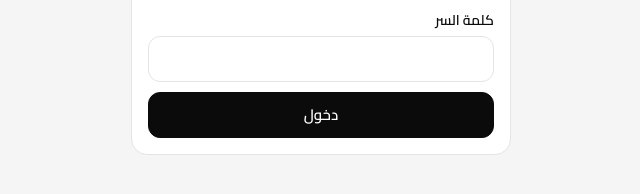
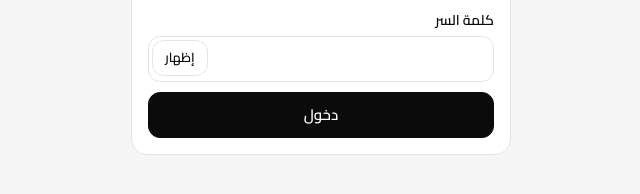
Before and after one commit to Abdelaziz-freelancer/p2-dashboard, a website: page index.html in a window 1280 px wide. Shown: the part 274-468 px from the top of the page, 319-959 px from the left. Drawn offline with Linux system fonts and the light colour scheme.

Commit message:
Add files via upload

```diff
--- a/api/admin.js
+++ b/api/admin.js
@@ -2,7 +2,7 @@
 const U = () => process.env.SUPABASE_URL;
 const SK = () => process.env.SUPABASE_SERVICE_ROLE_KEY;
 const AK = () => process.env.SUPABASE_ANON_KEY;
-const SH = () => ({ apikey: SK(), Authorization: 'Bearer ' + SK(), 'Content-Type': 'application/json' });
+const SH = () => ({ apikey: SK(), ...(SK().startsWith('sb_') ? {} : { Authorization: 'Bearer ' + SK() }), 'Content-Type': 'application/json' });
 const UUID = /^[0-9a-f]{8}-[0-9a-f]{4}-[0-9a-f]{4}-[0-9a-f]{4}-[0-9a-f]{12}$/i;
 
 async function rest(path, opt = {}) {
--- a/index.html
+++ b/index.html
@@ -22,6 +22,7 @@ main{max-width:900px;margin:auto;padding:16px}
 .btn.o{background:transparent;color:var(--fg);border-color:var(--line)}.btn.r{background:transparent;color:var(--red);border-color:var(--line)}.btn.s{min-height:36px;padding:6px 12px;font-size:13px}
 .btn:disabled{opacity:.5}
 input[type=text],input[type=email],input[type=password],input[type=date],input[type=time],input[type=number],input[type=tel],select{width:100%;border:1px solid var(--line);border-radius:12px;padding:10px 12px;background:var(--card);min-height:44px}
+input[type=password],input[type=email]{font-family:system-ui,Arial,sans-serif}
 label.f{display:block;margin:12px 0 4px;font-weight:600;font-size:14px}
 .row{display:flex;gap:10px;flex-wrap:wrap}.row>*{flex:1;min-width:130px}
 .tabs{position:fixed;bottom:0;inset-inline:0;background:var(--card);border-top:1px solid var(--line);display:flex;padding:6px 6px calc(6px + env(safe-area-inset-bottom));z-index:6}
@@ -63,8 +64,9 @@ const fdt=i=>new Date(i).toLocaleString("ar-EG",{timeZone:"Africa/Cairo",weekday
 const fd=i=>new Date(i).toLocaleDateString("ar-EG",{timeZone:"Africa/Cairo",weekday:"long",day:"numeric",month:"long"});
 const ft=i=>new Date(i).toLocaleTimeString("ar-EG",{timeZone:"Africa/Cairo",hour:"numeric",minute:"2-digit"});
 // ---- login ----
-function login(msg){app.innerHTML=`<div class="login card"><h2>لوحة التحكم</h2><p class="mute">Abdelaziz Tamer — Media Buyer</p><label class="f">الإيميل</label><input type="email" id="le" autocomplete="username"><label class="f">كلمة السر</label><input type="password" id="lp" autocomplete="current-password"><div class="err" id="lerr">${msg||""}</div><button class="btn" id="lb" style="width:100%">دخول</button></div>`;
+function login(msg){app.innerHTML=`<div class="login card"><h2>لوحة التحكم</h2><p class="mute">Abdelaziz Tamer — Media Buyer</p><label class="f">الإيميل</label><input type="email" id="le" autocomplete="username"><label class="f">كلمة السر</label><div style="position:relative"><input type="password" id="lp" autocomplete="current-password" style="padding-inline-end:76px"><button type="button" id="ey" class="btn o s" style="position:absolute;inset-inline-end:4px;top:4px">إظهار</button></div><div class="err" id="lerr">${msg||""}</div><button class="btn" id="lb" style="width:100%">دخول</button></div>`;
  const go=async()=>{$("#lb").disabled=1;const x=await raw({action:"login",email:$("#le").value,password:$("#lp").value});if(x.r.ok){T=x.d;save();shell()}else{$("#lerr").textContent=x.d.error||"حصلت مشكلة";$("#lb").disabled=0}};
+ $("#ey").onclick=()=>{const p=$("#lp"),h=p.type=="password";p.type=h?"text":"password";$("#ey").textContent=h?"إخفاء":"إظهار"};
  $("#lb").onclick=go;$("#lp").onkeydown=e=>e.key=="Enter"&&go()}
 // ---- shell ----
 const TABS=[["home","🏠","الرئيسية"],["book","📅","الحجوزات"],["slots","🕒","المواعيد"],["briefs","📝","البريفات"],["set","⚙️","الإعدادات"]];
```
